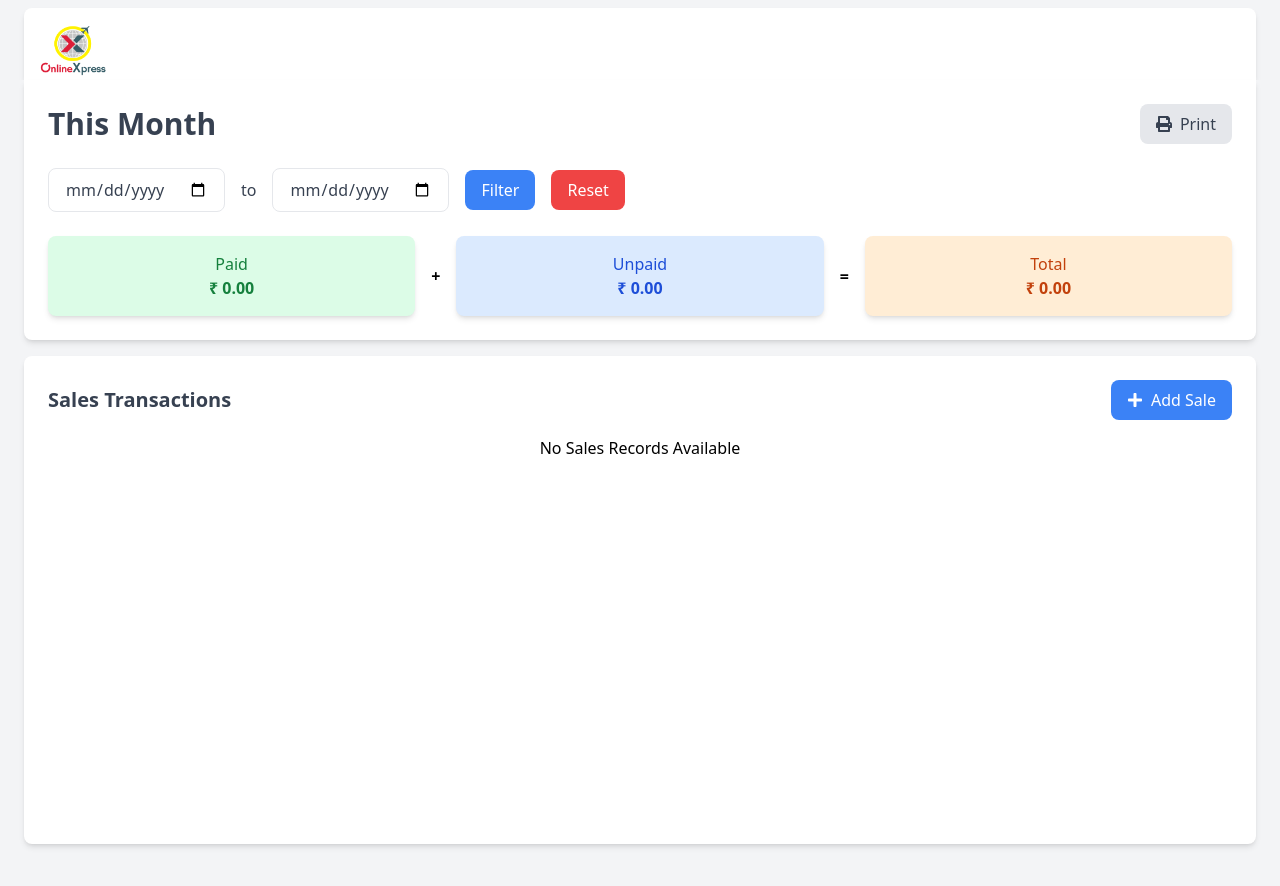
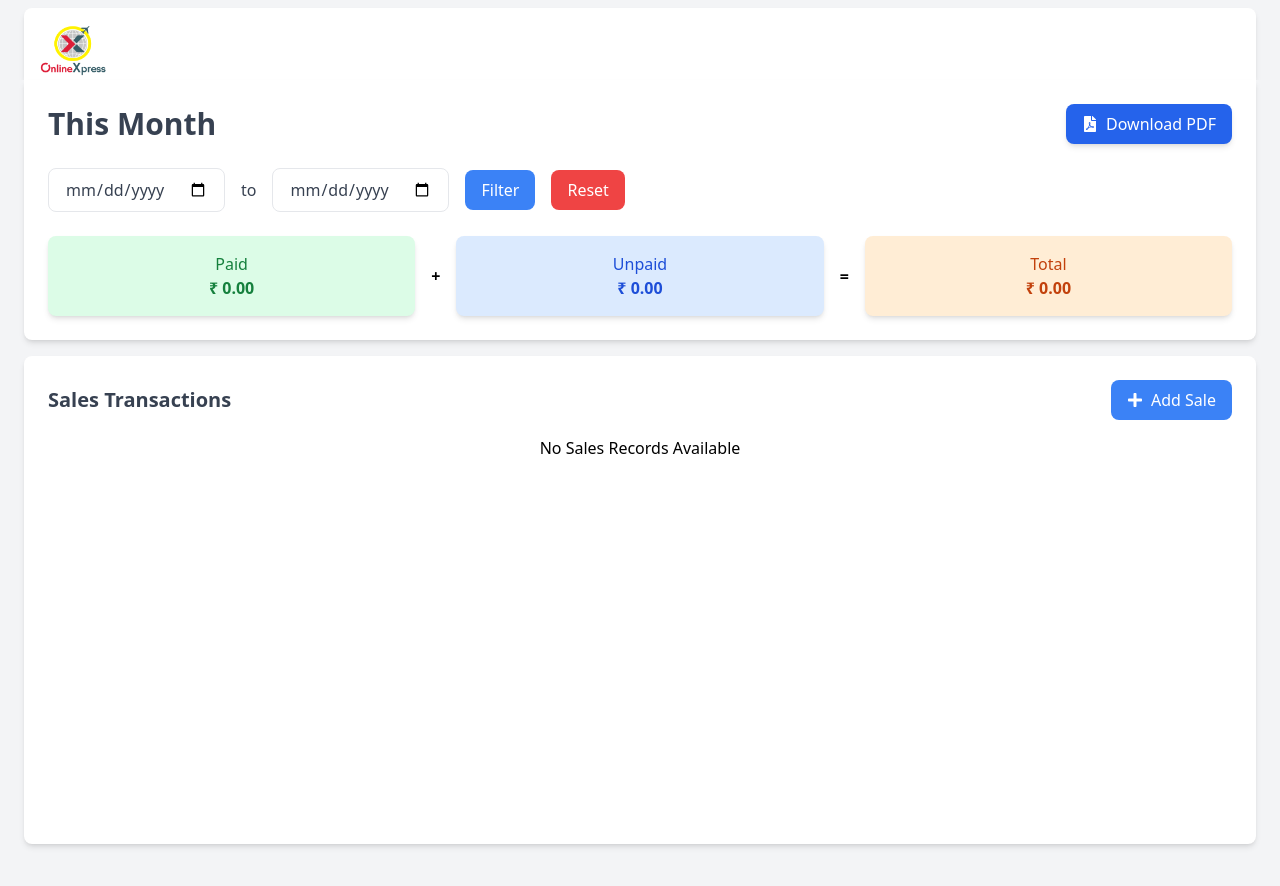
Before and after one commit to VaibbhavD/Sales-Panel, a React (Vite) app: page / in a window 1280 px wide. Built offline with nearby package versions, Linux system fonts and the light colour scheme.

Commit message:
Add Sales PDf and also download btn on dashboard

```diff
--- a/src/components/Dashboard/Dashboard.jsx
+++ b/src/components/Dashboard/Dashboard.jsx
@@ -1,9 +1,10 @@
 import React, { useEffect, useState } from "react";
-import { FaFileExcel, FaPrint, FaPlus, FaArchive } from "react-icons/fa";
+import { FaFileExcel, FaPrint, FaPlus, FaTrash } from "react-icons/fa"; // Added FaTrash
 import { useNavigate } from "react-router-dom";
 import { useSales } from "../../Context/SalesContext";
 import Invoice from "../Invoice/Invoice";
 import Loader from "../Loader/Loader";
+import SalesPDF from "./SalesPDF"; // Import the SalesPDF component
 
 const Dashboard = () => {
   const { deleteSale, sales, isModalOpen, setIsModalOpen, loader, setloader } =
@@ -43,16 +44,19 @@
     setSelectedSale(null);
   };
 
+  // Delete sale function
+  const handleDelete = (saleId) => {
+    deleteSale(saleId); // Assuming this function updates the global context
+  };
+
   // Date filtering function
   const filterSalesByDate = () => {
-    setloader(true);
     if (startDate && endDate) {
       const filteredSales = Sales.filter((sale) => {
         const saleDate = new Date(sale.invoiceDate);
         return saleDate >= new Date(startDate) && saleDate <= new Date(endDate);
       });
       SetSales(filteredSales);
-      setloader(false);
     }
   };
 
@@ -73,9 +77,7 @@
             This Month
           </h2>
           <div className="flex space-x-2 md:space-x-4 mt-4 md:mt-0">
-            <button className="bg-gray-200 text-gray-700 px-4 py-2 rounded-lg flex items-center">
-              <FaPrint className="mr-2" /> Print
-            </button>
+            <SalesPDF sales={Sales} /> {/* Add the PDF download button */}
           </div>
         </div>
 
@@ -196,9 +198,9 @@
                         className="text-xl text-blue-500 cursor-pointer"
                         onClick={() => openModal(Sale)}
                       />
-                      <FaArchive
+                      <FaTrash
                         className="text-xl text-red-500 cursor-pointer"
-                        onClick={() => deleteSale(index)}
+                        onClick={() => handleDelete(index)} // Assuming each sale has a unique 'id'
                       />
                     </td>
                   </tr>
@@ -211,8 +213,10 @@
         )}
       </div>
 
-      {/* Invoice Modal */}
+      {/* Modal for Invoice */}
       {isModalOpen && selectedSale && <Invoice invoice={selectedSale} />}
+
+      {/* Loader Component */}
       {loader && <Loader />}
     </div>
   );
--- /dev/null
+++ b/src/components/Dashboard/SalesPDF.jsx
@@ -0,0 +1,60 @@
+import React from "react";
+import { jsPDF } from "jspdf";
+import { FaFilePdf } from "react-icons/fa";
+
+const SalesPDF = ({ sales }) => {
+  const generatePDF = () => {
+    const doc = new jsPDF();
+
+    // Set the title
+    doc.setFontSize(20);
+    doc.text("Sales Records", 14, 20);
+
+    // Set column headers
+    doc.setFontSize(12);
+    const headers = [
+      "Date",
+      "Invoice No.",
+      "Party Name",
+      "Items",
+      "Payment Type",
+      "Balance Due",
+      "Amount",
+    ];
+    const startY = 30;
+    headers.forEach((header, index) => {
+      doc.text(header, 14 + index * 30, startY);
+    });
+
+    // Add sales data to PDF
+    sales.forEach((sale, index) => {
+      const y = startY + 10 * (index + 1);
+      doc.text(sale.invoiceDate, 14, y);
+      doc.text(sale.invoiceNumber, 44, y);
+      doc.text(sale.customer, 74, y);
+      doc.text(String(sale.items.length), 104, y);
+      doc.text(sale.paymentType, 134, y);
+      doc.text(
+        `₹ ${Number(sale.totalAmount - sale.receivedAmount || 0).toFixed(2)}`,
+        164,
+        y
+      );
+      doc.text(`₹ ${Number(sale.totalAmount || 0).toFixed(2)}`, 194, y);
+    });
+
+    // Save the PDF
+    doc.save("sales_records.pdf");
+  };
+
+  return (
+    <button
+      className="bg-blue-600 text-white px-4 py-2 rounded-lg shadow-md hover:bg-blue-700 transition duration-300 flex items-center"
+      onClick={generatePDF}
+    >
+      <FaFilePdf className="mr-2" /> {/* Add PDF icon here */}
+      Download PDF
+    </button>
+  );
+};
+
+export default SalesPDF;
--- a/src/components/Invoice/Invoice.jsx
+++ b/src/components/Invoice/Invoice.jsx
@@ -1,6 +1,7 @@
 import React from "react";
 import { useSales } from "../../Context/SalesContext";
 import PDFGenerator from "./PdfGenrater";
+import Logo from "../../components/Logo/Logo";
 
 const Invoice = ({ invoice }) => {
   const { setIsModalOpen } = useSales();
@@ -31,11 +32,7 @@
             <h2 className="text-xl font-bold">Invoice</h2>
             <div className="grid grid-cols-2 gap-6 items-center">
               <div>
-                <img
-                  src="https://upload.wikimedia.org/wikipedia/commons/d/d5/Tailwind_CSS_Logo.svg"
-                  alt="company-logo"
-                  className="w-24 h-24"
-                />
+                <Logo />
               </div>
               <div className="text-right">
                 <p className="font-semibold text-gray-700">
--- a/src/components/SalesForm/components/ItemsTable.jsx
+++ b/src/components/SalesForm/components/ItemsTable.jsx
@@ -39,7 +39,7 @@
     const taxAmount = calculateTax(totalBeforeTax, updatedItems[index].taxType);
 
     // Calculate FinalAmount (total after discount + tax)
-    updatedItems[index].FinalAmount = totalBeforeTax + taxAmount;
+    updatedItems[index].FinalAmount = Math.round(totalBeforeTax + taxAmount);
 
     setInvoice({
       ...invoice,
```
